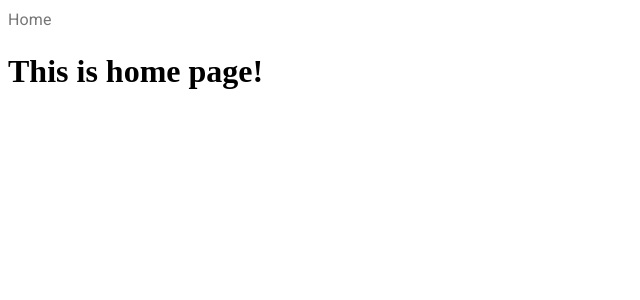
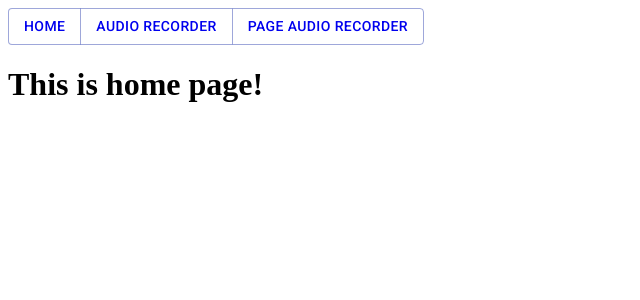
Before and after one commit to mjrgeorge/material_ui_practice_app, a React (Create React App) app: page / in a window 1280 px wide. Shown: the top 300 px of the page, without its empty margins (0-640 px from the left). Built offline with nearby package versions, Linux system fonts and the light colour scheme.

Commit message:
apps updated

```diff
--- a/src/App.js
+++ b/src/App.js
@@ -1,36 +1,43 @@
-import React from 'react';
-import { BrowserRouter as Router, Route, Switch } from 'react-router-dom'
+import { Button, ButtonGroup } from "@material-ui/core";
+import React from "react";
+import {
+  BrowserRouter as Router,
+  Switch,
+  Route,
+  Link,
+} from "react-router-dom";
+import AudioRecorder from './components/audioRecorder/AudioRecorder';
+import Home from './components/Home';
+import PageAudioRecorder from './components/myAudioRecorder/PageAudioRecorder';
 import './style.css';
-import About from './components/About';
-import Extra from './components/Extra';
-import Home from './components/Home';
-import MyBreadcrumb from './components/MyBreadcrumb';
-import MyComponent from './components/MyComponent';
-import MyMenuBar from './components/myMenuBar/MyMenuBar';
-import mySidebar from './components/mySidebar';
-import MyVideoPlayer from './components/myVideoPlayer/MyVideoPlayer';
-import MyReactVideoPlayer from './components/myReactVideoPlayer/MyReactVideoPlayer';
-import VideoSidebar from './components/videoSidebar/VideoSidebar';
-import AudioRecorder from './components/audioRecorder/AudioRecorder';
-import PageAudioRecorder from './components/myAudioRecorder/PageAudioRecorder';
 
 function App() {
   return (
     <Router>
-      <MyBreadcrumb />
-      <Switch>
-        <Route exact path="/"component={Home} />
-        <Route exact path="/pageAudioRecorder"component={PageAudioRecorder} />
-        <Route exact path="/audioRecorder"component={AudioRecorder} />
-        <Route exact path="/myVideoPlayer"component={MyVideoPlayer} />
-        <Route exact path="/myComponent"component={MyComponent} />
-        <Route exact path="/myReactVideoPlayer"component={MyReactVideoPlayer} />
-        <Route exact path="/videoSidebar"component={VideoSidebar} />
-        <Route exact path="/about"component={About} />
-        <Route exact path="/extra"component={Extra} />
-        <Route exact path="/myMenuBar"component={MyMenuBar} />
-        <Route exact path="/mySidebar"component={mySidebar} />
-      </Switch>
+      <div>
+        <ButtonGroup color="primary" >
+          <Button>
+            <Link to="/" style={{ textDecoration: 'none' }}>Home</Link>
+          </Button>
+          <Button>
+            <Link to="/audioRecorder" style={{ textDecoration: 'none' }}>Audio Recorder</Link>
+          </Button>
+          <Button>
+            <Link to="/pageAudioRecorder" style={{ textDecoration: 'none' }}>Page Audio Recorder</Link>
+          </Button>
+        </ButtonGroup>
+        <Switch>
+          <Route exact path="/">
+            <Home />
+          </Route>
+          <Route exact path="/audioRecorder">
+            <AudioRecorder />
+          </Route>
+          <Route exact path="/pageAudioRecorder">
+            <PageAudioRecorder />
+          </Route>
+        </Switch>
+      </div>
     </Router>
   );
 }
--- a/src/components/About.js
+++ /dev/null
@@ -1,11 +0,0 @@
-import React from 'react'
-
-const About = () => {
-    return (
-        <div>
-            <h1>This is Home About!</h1>
-        </div>
-    )
-}
-
-export default About
--- a/src/components/Extra.js
+++ /dev/null
@@ -1,11 +0,0 @@
-import React from 'react'
-
-const Extra = () => {
-    return (
-        <div>
-            <h1>This is Extra Page!</h1>
-        </div>
-    )
-}
-
-export default Extra
```
Also changed, not shown: package.json (+6 -1 lines), src/components/Home.js (+5 -5 lines), 1 other file (tests, documents, lock files or other folders).
